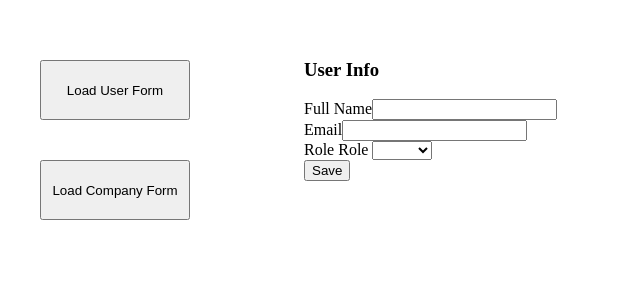
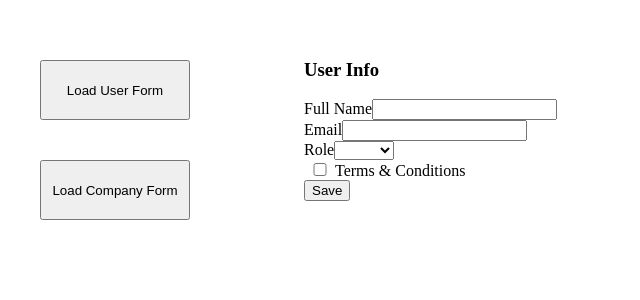
Before and after one commit to sgarg5858/dynamic-forms-using-reactive-forms, an Angular app: page / in a window 1280 px wide. Both pictures are taken after a click on the button "Load User Form". Shown: the top 300 px of the page, without its empty margins (0-640 px from the left). Built offline with nearby package versions, Linux system fonts and the light colour scheme.

Commit message:
Added checkbox & new validator

```diff
--- a/src/app/dynamic-controls/dynamic-base/dynamic-base.component.ts
+++ b/src/app/dynamic-controls/dynamic-base/dynamic-base.component.ts
@@ -1,6 +1,6 @@
-import { Component, InjectFlags, inject } from '@angular/core';
+import { Component, inject } from '@angular/core';
 import { CONTROL_DATA } from '../control.token';
-import { ControlContainer, FormGroup, FormGroupDirective } from '@angular/forms';
+import { ControlContainer, FormGroup } from '@angular/forms';
 
 @Component({
   selector: 'app-dynamic-base',
--- /dev/null
+++ b/src/app/dynamic-controls/dynamic-checkbox/dynamic-checkbox.component.html
@@ -0,0 +1,11 @@
+<ng-container [formGroup]="formGroup">
+    <input
+    type="checkbox"
+    [value]="control.config.value"
+    [id]="control.controlKey"
+    [formControlName]="control.controlKey"
+    >
+    <label [for]="control.controlKey">{{control.config.label}}</label>
+
+
+</ng-container>
--- /dev/null
+++ b/src/app/dynamic-controls/dynamic-checkbox/dynamic-checkbox.component.scss
@@ -0,0 +1,3 @@
+input[type='checkbox']{
+    width:24px;
+}
--- a/src/app/dynamic-controls/dynamic-component-resolver.service.ts
+++ b/src/app/dynamic-controls/dynamic-component-resolver.service.ts
@@ -2,6 +2,7 @@ import { Injectable, Type } from '@angular/core';
 import { DynamicControl } from './dynamic-form.model';
 import { DynamicInputComponent } from './dynamic-input/dynamic-input.component';
 import { DynamicSelectComponent } from './dynamic-select/dynamic-select.component';
+import { DynamicCheckboxComponent } from './dynamic-checkbox/dynamic-checkbox.component';
 
 type DynamicControlMap = {[key in DynamicControl['controlType']]:Type<any>};
 
@@ -12,7 +13,8 @@ export class DynamicComponentResolver {
 
   controlComponents={
     input:DynamicInputComponent,
-    select:DynamicSelectComponent
+    select:DynamicSelectComponent,
+    checkbox:DynamicCheckboxComponent
   }
   public resolve(controlKey:keyof DynamicControlMap)
   {
--- a/src/app/dynamic-controls/dynamic-form.model.ts
+++ b/src/app/dynamic-controls/dynamic-form.model.ts
@@ -6,7 +6,7 @@ export interface DynamicOption<T>{
 }
 type ValidatorKeys = keyof Omit<typeof Validators,'compose'|'prototype'| 'composeAsync' >;
 export interface DynamicControl<T=string>{
-    controlType:'input'|'select';
+    controlType:'input'|'select'|'checkbox';
     type?:string;
     label:string;
     value:T | null;
--- a/src/app/dynamic-controls/dynamic-input/dynamic-input.component.html
+++ b/src/app/dynamic-controls/dynamic-input/dynamic-input.component.html
@@ -1,7 +1,9 @@
 <ng-container [formGroup]="formGroup">
+    <label [for]="control.controlKey">{{control.config.label}}</label>
     <input
     [type]="control.config.type"
     [value]="control.config.value"
     [formControlName]="control.controlKey"
+    [id]="control.controlKey"
     >
 </ng-container>
--- a/src/app/dynamic-controls/dynamic-select/dynamic-select.component.html
+++ b/src/app/dynamic-controls/dynamic-select/dynamic-select.component.html
@@ -1,8 +1,7 @@
 <ng-container [formGroup]="formGroup">
 
-<label [for]="control.controlKey">
-    {{control.config.label}}
-</label>
+    <label [for]="control.controlKey">{{control.config.label}}</label>
+
 <select
 [id]="control.controlKey"
 [value]="control.config.value"
--- a/src/app/dynamic-form/dynamic-form.component.html
+++ b/src/app/dynamic-form/dynamic-form.component.html
@@ -6,7 +6,6 @@
     <form [formGroup]="form" (ngSubmit)="onSubmit()">
         <h3>{{formConfig.description}}</h3>
         <div class="form-field" *ngFor="let control of formConfig.controls | keyvalue">
-            <label [for]="control.key">{{control.value.label}}</label>
 
             <!-- Render Controls -->
             <!-- This approach is not scalable, now we only have 2 types of controls, as soon as
--- a/src/app/dynamic-form/dynamic-form.component.ts
+++ b/src/app/dynamic-form/dynamic-form.component.ts
@@ -55,6 +55,10 @@ export class DynamicFormComponent {
       {
         return Validators.required;
       }
+      if(validatorKey === 'requiredTrue')
+      {
+        return Validators.requiredTrue;
+      }
       if(validatorKey === 'email')
       {
         return Validators.email;
--- a/src/assets/user.form.json
+++ b/src/assets/user.form.json
@@ -30,6 +30,14 @@
                 {"label":"Editor","value":"editor"},
                 {"label":"Guest","value":"guest"}
             ]
+        },
+        "terms":{
+            "controlType":"checkbox",
+            "label":"Terms & Conditions",
+            "value":false,
+            "validators":{
+                "requiredTrue":true
+            }
         }
 
     }
```
Also changed, not shown: src/app/dynamic-controls/dynamic-checkbox/dynamic-checkbox.component.ts (added, +14 -0 lines), 1 other file (tests, documents, lock files or other folders).
